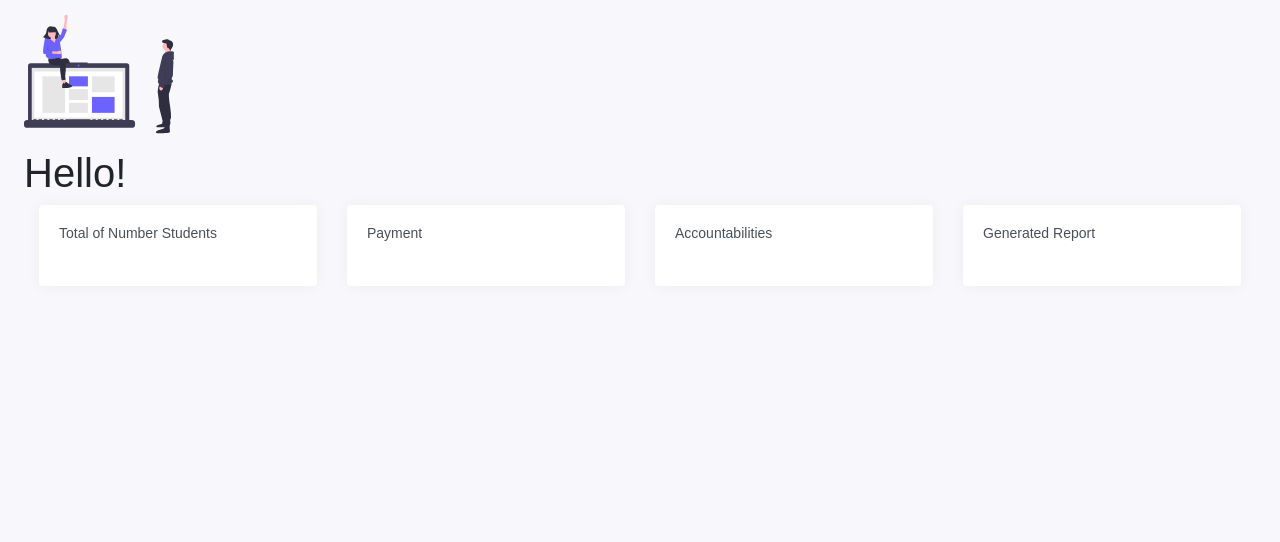
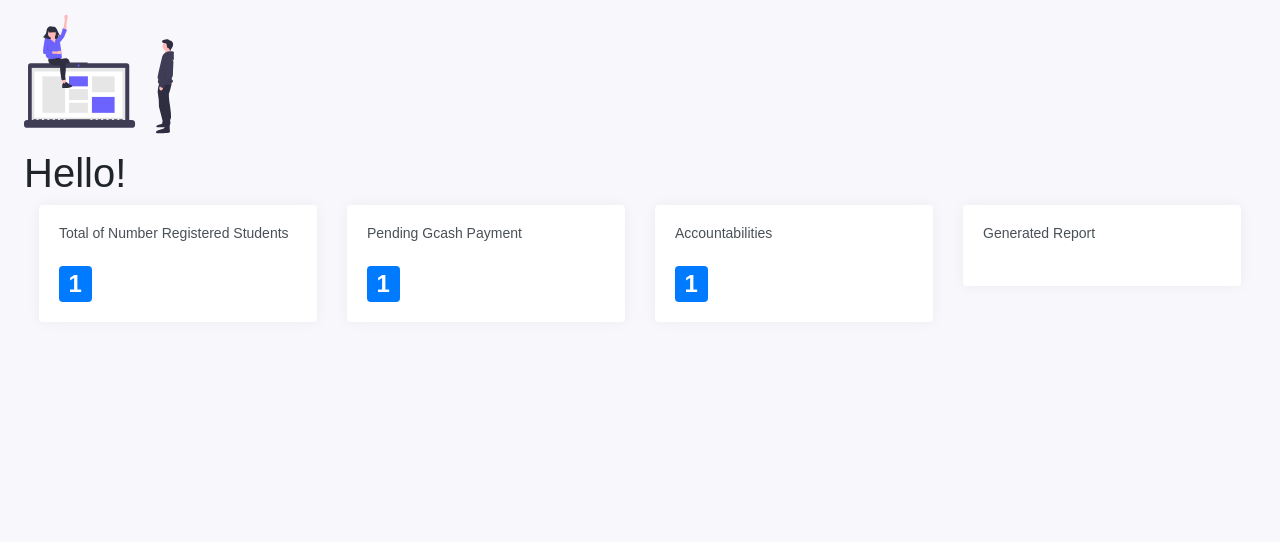
Before and after one commit to geelato-b/Capstone, a PHP site: page /admin/index.php in a window 1280 px wide. Shown: the part 134-676 px from the top of the page. Run offline with PHP 8.4, Linux system fonts and the light colour scheme; the visitor is signed in with stand-in values (Sample User, id 1); data comes from the database, SQL or seed files in the repository; tables that the repository leaves empty hold one stand-in row (values such as "Sample post").

Commit message:
Update index.php

```diff
--- a/admin/index.php
+++ b/admin/index.php
@@ -140,7 +140,28 @@ if(isset($_SESSION['user_type']) && isset($_SESSION['stud_id']) ){
 									<div class="col-sm-3">
 										<div class="card">
 											<div class="card-body">
-												<a href=""><h5 class="card-title mb-4">Total of Number Students</h5></a>
+												<a href="student_info.php"><h5 class="card-title mb-4">Total of Number Registered Students</h5>
+                        <?php
+                            $sql_count = "SELECT COUNT(*) cartcount FROM `student_acc` WHERE status = 'Active' AND user_type = 'S' OR user_type = 'blocked';";
+                            $stmt=mysqli_stmt_init($conn);
+
+                        if (!mysqli_stmt_prepare($stmt, $sql_count)){
+                            header("location: index.php?error=stmtfailed");
+                            exit();
+                        }
+
+                            mysqli_stmt_execute($stmt);
+
+                            $resultData = mysqli_stmt_get_result($stmt);
+
+                            if($row = mysqli_fetch_assoc($resultData)){ ?>
+                                <span style = "font-size:1.5rem;
+                                                color:white;" class="badge bg-primary"><?php echo $row['cartcount']; ?></span>
+                            <?php }
+
+                            ?>
+
+                      </a>
 											</div>
 										</div>
 
@@ -148,7 +169,27 @@ if(isset($_SESSION['user_type']) && isset($_SESSION['stud_id']) ){
 									<div class="col-sm-3">
 										<div class="card">
 											<div class="card-body">
-												<a href=""><h5 class="card-title mb-4">Payment</h5></a>
+												<a href="GCash.php"><h5 class="card-title mb-4">Pending Gcash Payment</h5>
+                        <?php
+                            $sql_count = "SELECT COUNT(*) cartcount FROM `gcash` WHERE gc_status = 'UC';";
+                            $stmt=mysqli_stmt_init($conn);
+
+                        if (!mysqli_stmt_prepare($stmt, $sql_count)){
+                            header("location: index.php?error=stmtfailed");
+                            exit();
+                        }
+
+                            mysqli_stmt_execute($stmt);
+
+                            $resultData = mysqli_stmt_get_result($stmt);
+
+                            if($row = mysqli_fetch_assoc($resultData)){ ?>
+                                <span style = "font-size:1.5rem;
+                                                color:white;" class="badge bg-primary"><?php echo $row['cartcount']; ?></span>
+                            <?php }
+
+                            ?>
+                      </a>
 
 											</div>
 										</div>
@@ -157,7 +198,29 @@ if(isset($_SESSION['user_type']) && isset($_SESSION['stud_id']) ){
 									<div class="col-sm-3">
 										<div class="card">
 											<div class="card-body">
-												<a href=""><h5 class="card-title mb-4">Accountabilities</h5></a>
+												<a href=""><h5 class="card-title mb-4">Accountabilities</h5>
+                        <?php
+                            $sql_count = "SELECT COUNT(*) cartcount FROM `accountabilities` WHERE status = 'NYP' or status = 'P' ;";
+                            $stmt=mysqli_stmt_init($conn);
+
+                        if (!mysqli_stmt_prepare($stmt, $sql_count)){
+                            header("location: index.php?error=stmtfailed");
+                            exit();
+                        }
+
+                            mysqli_stmt_execute($stmt);
+
+                            $resultData = mysqli_stmt_get_result($stmt);
+
+                            if($row = mysqli_fetch_assoc($resultData)){ ?>
+                                <span style = "font-size:1.5rem;
+                                                color:white;" class="badge bg-primary"><?php echo $row['cartcount']; ?></span>
+                            <?php }
+
+                            ?>
+
+
+                      </a>
 
 											</div>
 										</div>
```
